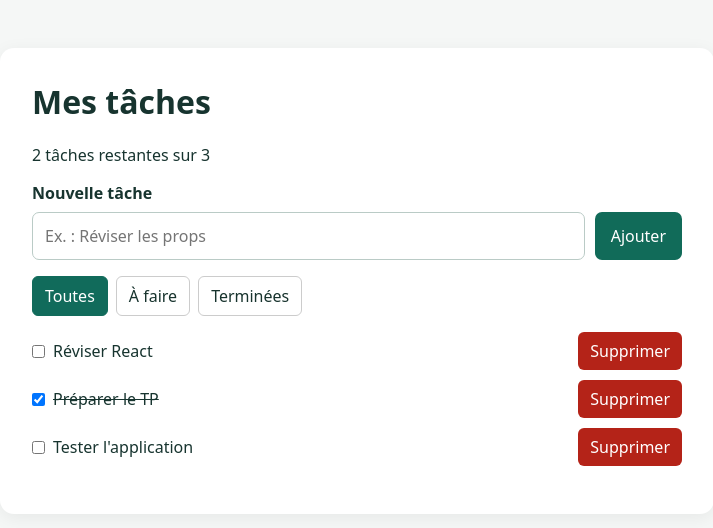
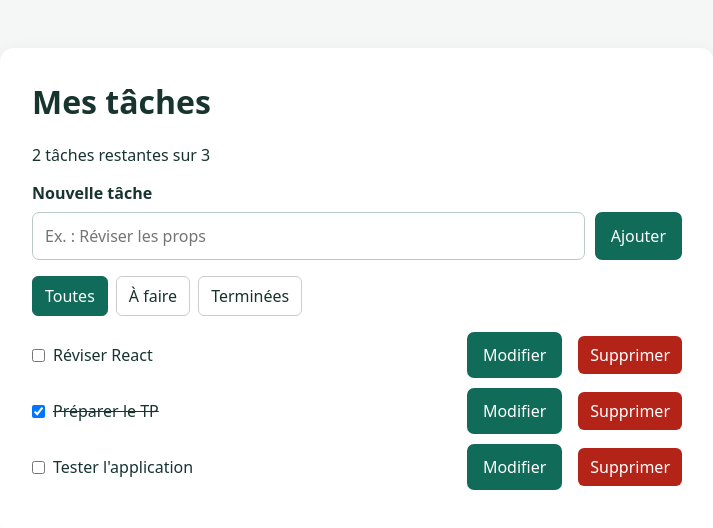
Before and after one commit to mahaut1/TP_seance_6_React-, a React (Vite) app: page / in a window 1280 px wide. Shown: the top 528 px of the page, without its empty margins (283-996 px from the left). Built offline with nearby package versions, Linux system fonts and the light colour scheme.

Commit message:
Défi 6 : modification des tâches

```diff
--- a/src/App.jsx
+++ b/src/App.jsx
@@ -1,4 +1,4 @@
-import {useEffect, useState } from "react";
+import { useEffect, useState } from "react";
 import TaskForm from "./components/TaskForm.jsx";
 import TaskList from "./components/TaskList.jsx";
 
@@ -48,6 +48,16 @@ const [filtre, setFiltre] = useState("toutes");
       precedentes.filter((tache) => tache.id !== id)
     );
   }
+
+  function modifierTache(id, nouveauTexte) {
+    setTaches((precedentes) =>
+      precedentes.map((tache) =>
+        tache.id === id
+          ? { ...tache, texte: nouveauTexte }
+          : tache
+      )
+    );
+  }
   const tachesFiltrees = taches.filter((tache) => {
     if (filtre === "actives") {
       return !tache.terminee;
@@ -95,7 +105,8 @@ const [filtre, setFiltre] = useState("toutes");
       <TaskList
         taches={tachesFiltrees}
         onBasculer={basculerTache}
-       onSupprimer={supprimerTache} />
+        onSupprimer={supprimerTache}
+        onModifier={modifierTache} />
     </main>
   );
 }
--- a/src/components/TaskItem.jsx
+++ b/src/components/TaskItem.jsx
@@ -1,6 +1,50 @@
-export default function TaskItem({ tache, onBasculer, onSupprimer }) {
+import { useState } from "react";
+
+
+
+export default function TaskItem({ tache, onBasculer, onSupprimer, onModifier }) {
+  const [enEdition, setEnEdition] = useState(false);
+  const [texteModifie, setTexteModifie] = useState(tache.texte);
+
+
+  function commencerEdition() {
+    setTexteModifie(tache.texte);
+    setEnEdition(true);
+  }
+
+  function annulerEdition() {
+    setTexteModifie(tache.texte);
+    setEnEdition(false);
+  }
+  function enregistrerEdition() {
+    const texte = texteModifie.trim();
+
+    if (!texte) return;
+
+    onModifier(tache.id, texte);
+    setEnEdition(false);
+  }
+
   return (
     <li className="element-tache">
+      {enEdition ? (
+        <>
+          <input
+            type="text"
+            value={texteModifie}
+            onChange={(event) => setTexteModifie(event.target.value)}
+          />
+
+          <button type="button" onClick={enregistrerEdition}>
+            Enregistrer
+          </button>
+
+          <button type="button" onClick={annulerEdition}>
+            Annuler
+          </button>
+        </>
+      ) : (
+        <>
           <label>
             <input
               type="checkbox"
@@ -17,11 +61,19 @@ export default function TaskItem({ tache, onBasculer, onSupprimer }) {
           </label>
           <button
             type="button"
+            onClick={commencerEdition}
+          >
+            Modifier
+          </button>
+          <button
+            type="button"
             className="bouton-supprimer"
             onClick={() => onSupprimer(tache.id)}
           >
             Supprimer
           </button>
+        </>
+      )}
     </li>
   );
 }
--- a/src/components/TaskList.jsx
+++ b/src/components/TaskList.jsx
@@ -1,6 +1,6 @@
 import TaskItem from "./TaskItem.jsx";
 
-export default function TaskList({ taches, onBasculer, onSupprimer }) {
+export default function TaskList({ taches, onBasculer, onSupprimer, onModifier }) {
   return (
     <ul className="liste-taches">
        {taches.map((tache) => (
@@ -9,6 +9,7 @@ export default function TaskList({ taches, onBasculer, onSupprimer }) {
          tache={tache}
         onBasculer={onBasculer}
         onSupprimer={onSupprimer}
+        onModifier={onModifier}
           />
       ))}
     </ul>
```
Lines whose indentation alone changed are shown as unchanged.
